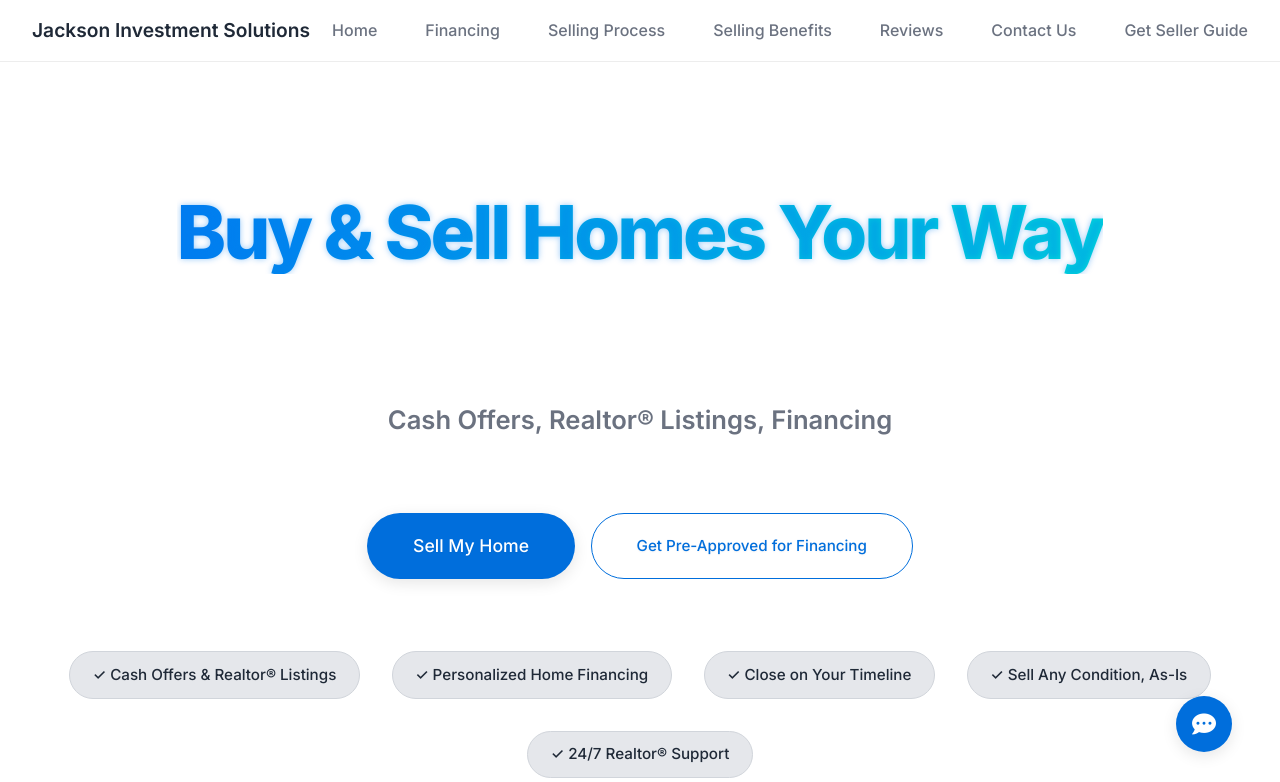
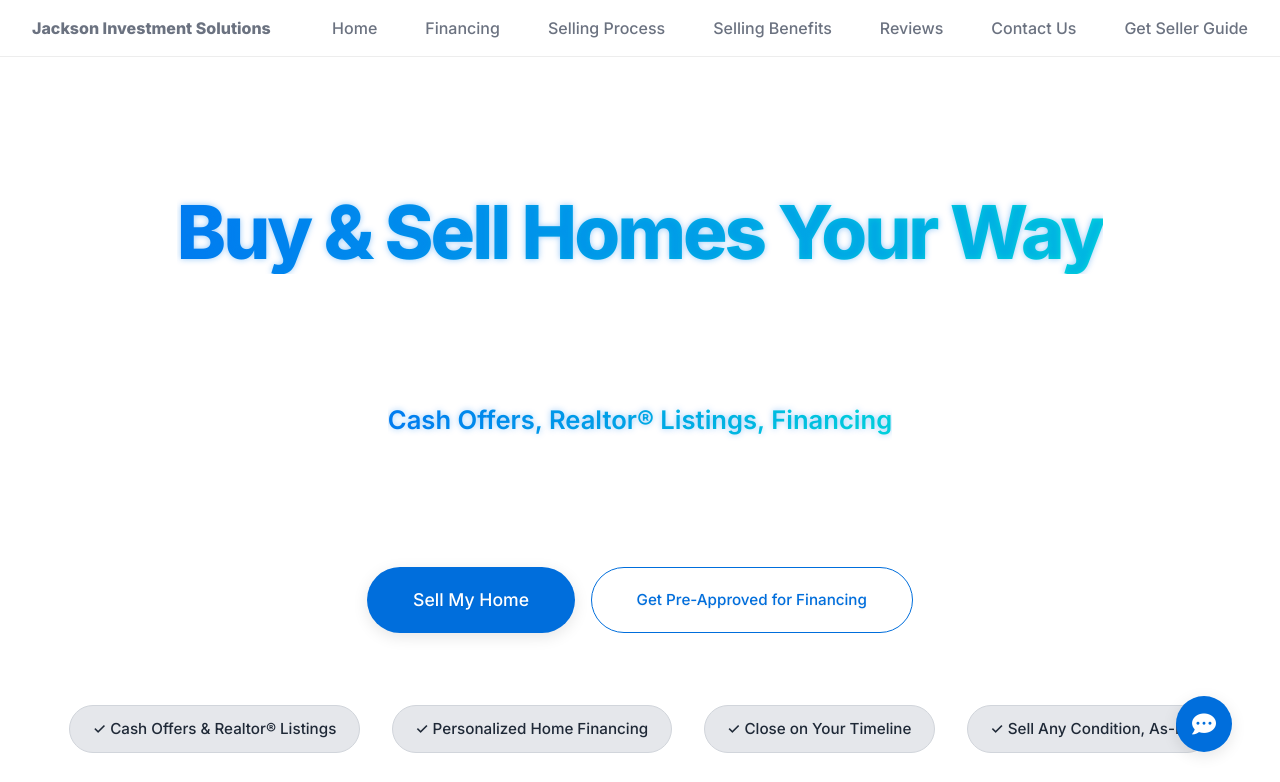
Before and after one commit to imnotanaiaccount/jacksoninvestmentsolutions, a plain HTML site: page index.html in a window 1280 px wide. Shown: the top 782 px of the page. Drawn offline with nearby package versions, Linux system fonts and the light colour scheme.

Commit message:
Update index.html

```diff
--- a/index.html
+++ b/index.html
@@ -44,13 +44,19 @@
 
         /* --- Base styles inspired by Apple's design language --- */
         body {
-            font-family: 'Inter', -apple-system, BlinkMacMacSystemFont, "Segoe UI", Roboto, "Helvetica Neue", Arial, sans-serif;
-            background: linear-gradient(135deg, var(--bg-light) 0%, var(--bg-subtle) 100%); /* Subtle gradient for alive feel */
-            color: var(--text-dark);
-            -webkit-font-smoothing: antialiased;
-            -moz-osx-font-smoothing: grayscale;
-            min-height: 100vh; /* Ensure gradient covers full viewport */
-        }
+  font-family: 'Inter', -apple-system, BlinkMacSystemFont, "Segoe UI", Roboto, "Helvetica Neue", Arial, sans-serif;
+  background: radial-gradient(circle at top left, rgba(0, 124, 240, 0.1), transparent 60%),
+              radial-gradient(circle at bottom right, rgba(0, 223, 216, 0.08), transparent 70%),
+              linear-gradient(135deg, #f3f7fc, #eaf8fb);
+  background-blend-mode: soft-light, overlay;
+  background-color: #f6fbff;
+  color: #1a1a1a;
+  -webkit-font-smoothing: antialiased;
+  -moz-osx-font-smoothing: grayscale;
+  min-height: 100vh;
+}
+
+
 
         /* Consistent container */
         .container {
@@ -205,9 +211,9 @@
         }
 
         .logo {
-            font-size: 1.2rem; /* Slightly larger */
-            font-weight: 600; /* Bolder */
-            color: var(--text-dark);
+            font-size: 1.0rem; /* Slightly larger */
+            font-weight: 800; /* Bolder */
+            color: var(--text-light-gray);
         }
 
         .nav-links {
@@ -1040,7 +1046,7 @@
             <div class="container">
                 <div class="hero-content">
                     <h1 class="shiny-text">Buy & Sell Homes Your Way</h1>
-                    <p class="hero-subtitle">Cash Offers, Realtor® Listings, Financing</p>
+                    <p class="hero-subtitle shiny-text">Cash Offers, Realtor® Listings, Financing</p>
                     <div class="cta-group">
                         <a href="#contact" class="cta-btn cta-primary">Sell My Home</a>
                         <a href="#financing-options" class="cta-btn cta-secondary">Get Pre-Approved for Financing</a>
```
